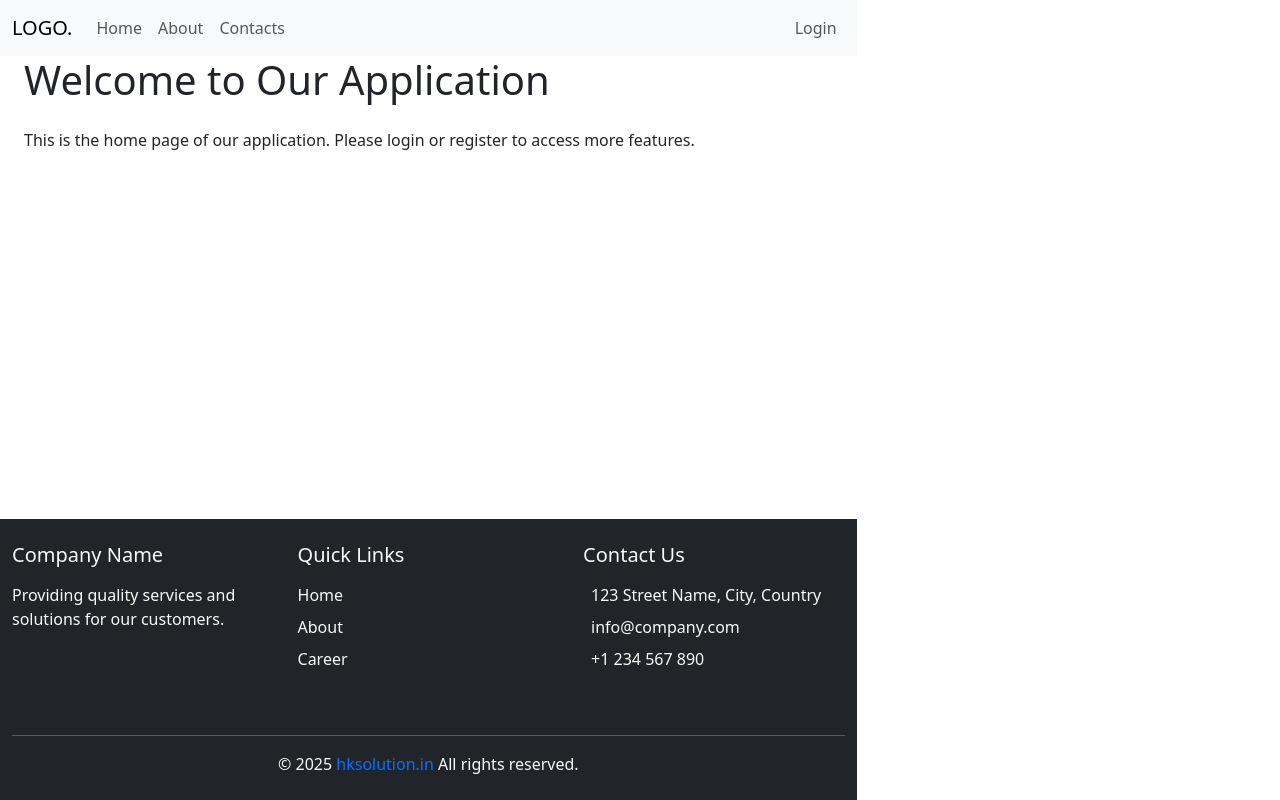
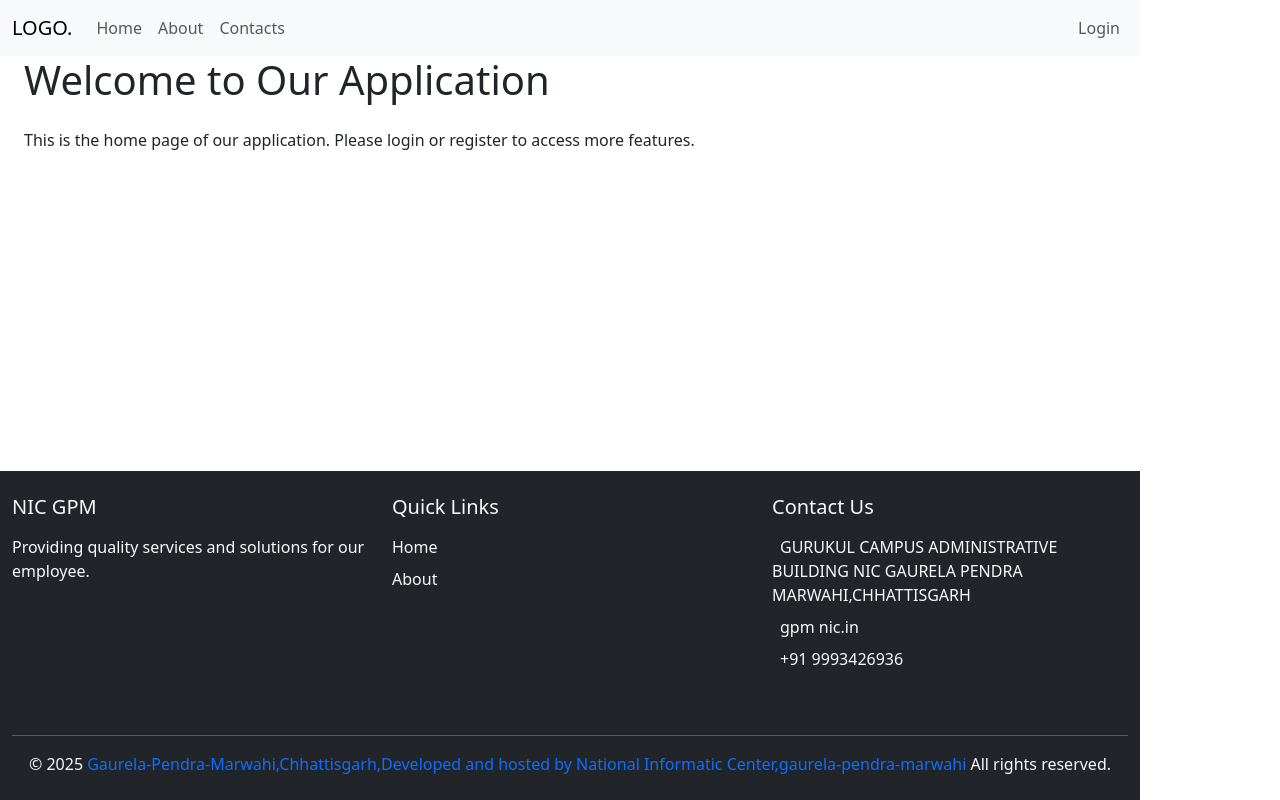
Before and after one commit to harishkgit9640/react_with_mysql, a React (Vite) app in the folder client/: page / in a window 1280 px wide. Built offline with nearby package versions, Linux system fonts and the light colour scheme.

Commit message:
changes have been done in footer section

```diff
--- a/client/src/components/Footer.jsx
+++ b/client/src/components/Footer.jsx
@@ -8,9 +8,9 @@ const Footer = () => {
         <div className="row">
           {/* Company Info */}
           <div className="col-md-4 mb-3">
-            <h5 className="mb-3">Company Name</h5>
+            <h5 className="mb-3">NIC GPM</h5>
             <p className="text-light">
-              Providing quality services and solutions for our customers.
+              Providing quality services and solutions for our employee.
             </p>
           </div>
 
@@ -25,7 +25,7 @@ const Footer = () => {
                 <Link to="/about" className="text-decoration-none text-light">About</Link>
               </li>
               <li className="mb-2">
-                <Link to="/Career" className="text-decoration-none text-light">Career</Link>
+                {/* <Link to="/Career" className="text-decoration-none text-light">Career</Link> */}
               </li>
             </ul>
           </div>
@@ -36,15 +36,15 @@ const Footer = () => {
             <ul className="list-unstyled text-light">
               <li className="mb-2">
                 <i className="bi bi-geo-alt me-2"></i>
-                123 Street Name, City, Country
+                GURUKUL CAMPUS ADMINISTRATIVE BUILDING NIC GAURELA PENDRA MARWAHI,CHHATTISGARH
               </li>
               <li className="mb-2">
                 <i className="bi bi-envelope me-2"></i>
-                info@company.com
+                gpm nic.in
               </li>
               <li className="mb-2">
                 <i className="bi bi-telephone me-2"></i>
-                +1 234 567 890
+                +91 9993426936
               </li>
             </ul>
           </div>
@@ -55,7 +55,7 @@ const Footer = () => {
           <div className="col-12">
             <hr className="bg-light" />
             <p className="text-center text-light mb-0">
-              © {new Date().getFullYear()} <span className='text-primary'>hksolution.in</span> All rights reserved.
+              © {new Date().getFullYear()} <span className='text-primary'>Gaurela-Pendra-Marwahi,Chhattisgarh,Developed and hosted by National Informatic Center,gaurela-pendra-marwahi</span> All rights reserved.
             </p>
           </div>
         </div>
```
